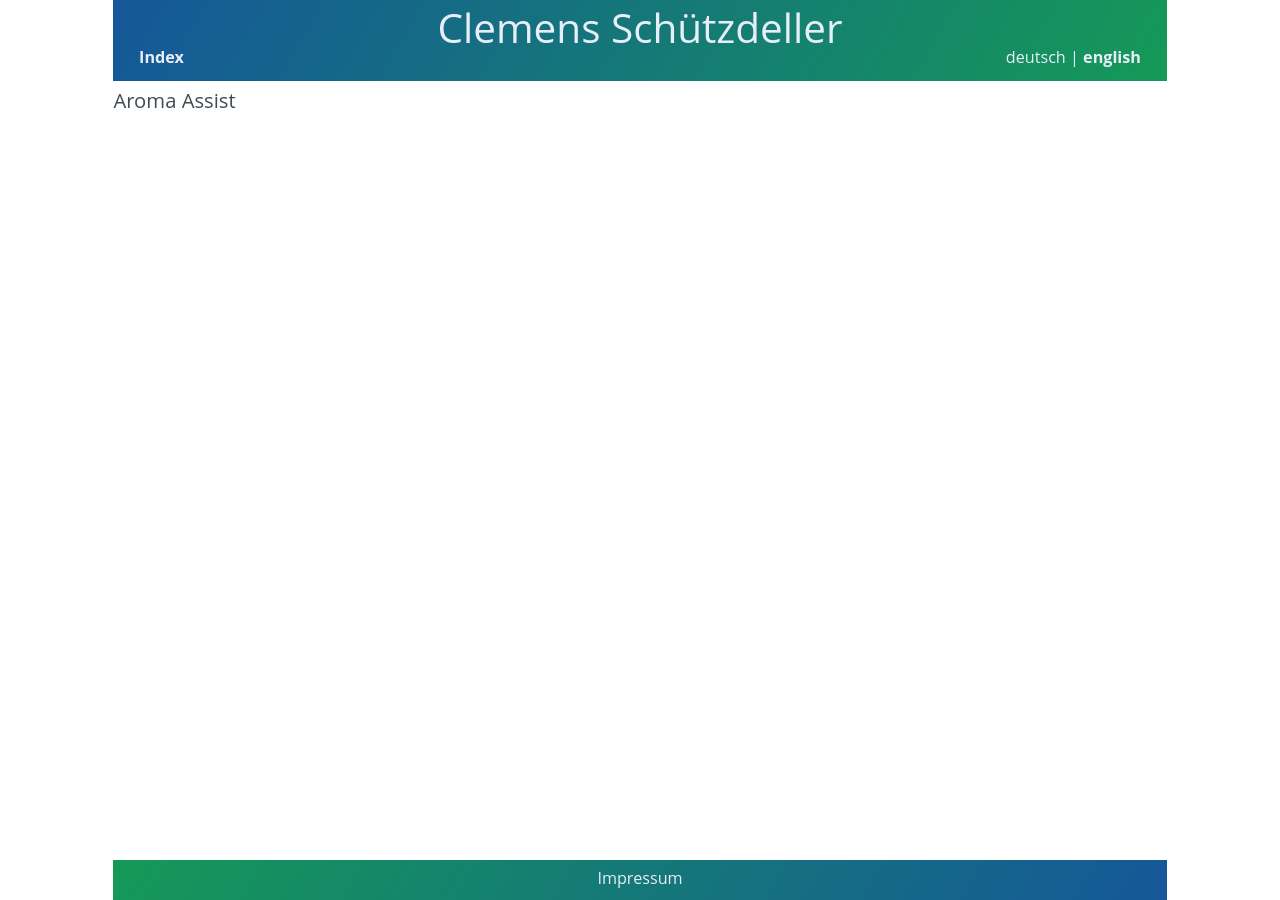
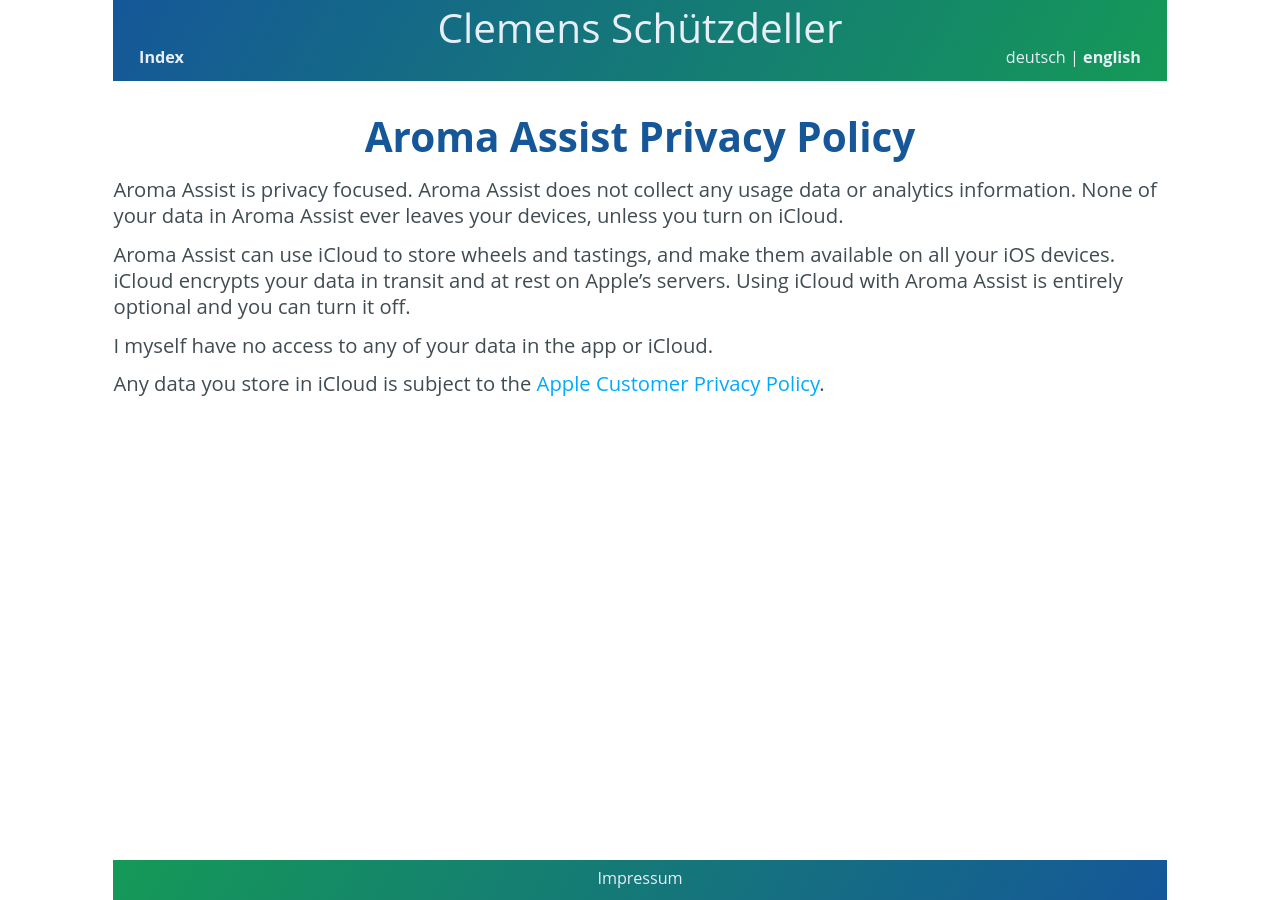
Before and after one commit to cs-LA/home, a Jekyll site: the page built from AromaAssist/PrivacyPolicy.md, in a window 1280 px wide. Built offline with Jekyll 4.4.1, drawn with Linux system fonts in a browser that asks for light colours; our own code applies the rules of GitHub Pages for plain Markdown files.

Commit message:
Update PrivacyPolicy.md

```diff
--- a/AromaAssist/PrivacyPolicy.md
+++ b/AromaAssist/PrivacyPolicy.md
@@ -1 +1,16 @@
-Aroma Assist
+<h1>
+  <span class="de">Aroma Assist Datenschutz-Richtlinie</span>
+  <span class="en">Aroma Assist Privacy Policy</span>
+</h1>
+
+<span class="en">Aroma Assist is privacy focused. Aroma Assist does not collect any usage data or analytics information. None of your data in Aroma Assist ever leaves your devices, unless you turn on iCloud.</span>
+<span class="de">Aroma Assist legt Wert auf die Privatsphäre. Aroma Assist sammelt weder Daten noch analytische Informationen. Keinerlei Aroma Assist-Daten verlassen das genutzte Gerät, es sei denn, iCloud.</span>
+
+<span class="en">Aroma Assist can use iCloud to store wheels and tastings, and make them available on all your iOS devices. iCloud encrypts your data in transit and at rest on Apple’s servers. Using iCloud with Aroma Assist is entirely optional and you can turn it off.</span>
+<span class="de">Wahlweise kann Aroma Assist seine Aroma-Räder und Tastings in der iCloud speichern, sodass sie auf all Deinen iOS-Geräten verfügbar sind. Die iCloud verschlüsselt die Daten sowohl während der Übertragung als auch während der Speicherung auf Apples Servern. Die Nutzung der iCloud ist vollkommen freiwillig und kann ausgeschaltet werden.</span>
+
+<span class="en">I myself have no access to any of your data in the app or iCloud.</span>
+<span class="de">Ich selber habe keinen Zugriff auf die Daten innerhalb der App oder in der iCloud.</span>
+
+<span class="en">Any data you store in iCloud is subject to the [Apple Customer Privacy Policy](https://www.apple.com/legal/privacy/).</span>
+<span class="de">Alle in der iCloud gespeicherten Daten unterliegen [Apples Datenschutz-Richtlinie](https://www.apple.com/de/legal/privacy/).</span>
```
